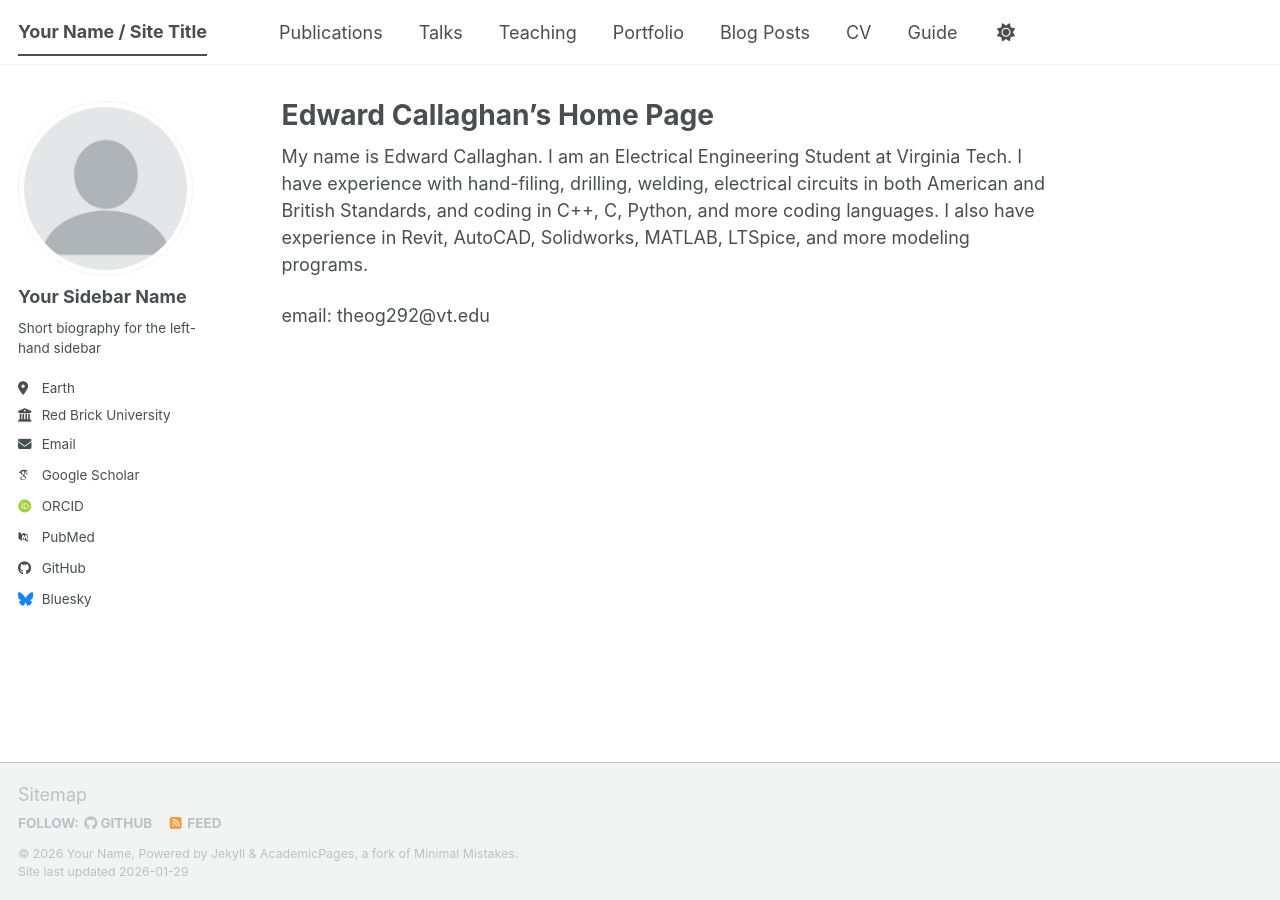
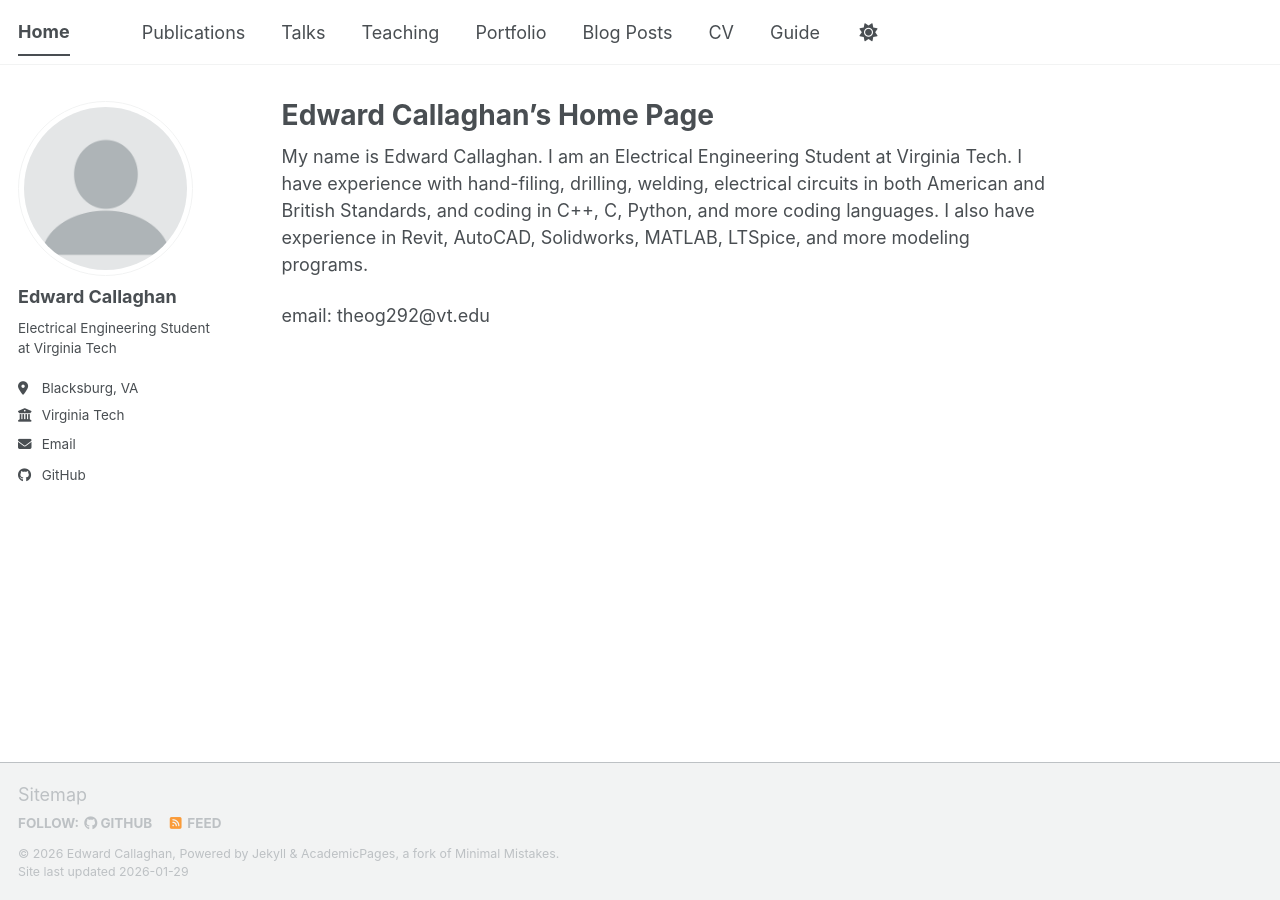
Before and after one commit to theog292/theog292.github.io, a Jekyll site: the page built from _pages/about.md, in a window 1280 px wide. Built offline with Jekyll 4.4.1, drawn with Linux system fonts in a browser that asks for light colours; some web fonts are replaced; a script bundle is joined from its source files by our own code; library files that are not in the unit come from our copies.

Commit message:
updated _config.yml

```diff
--- a/_config.yml
+++ b/_config.yml
@@ -9,14 +9,14 @@
 # Basic Site Settings
 locale                   : "en-US"
 site_theme               : "default" # The available themes options are "default", "air", "sunrise", "mint", "dirt" and "contrast"
-title                    : "Your Name / Site Title"
+title                    : "Home"
 title_separator          : "-"
-name                     : &name "Your Name"
-description              : &description "Your Name's academic portfolio"   # Update this with a general description of your site, this is the default if not overridden by a page
-url                      : https://academicpages.github.io # The base hostname & protocol for your site e.g. "https://[your GitHub username].github.io",
+name                     : &name "Edward Callaghan"
+description              : &description "Edward's academic portfolio"   # Update this with a general description of your site, this is the default if not overridden by a page
+url                      : https://theog292.github.io # The base hostname & protocol for your site e.g. "https://[your GitHub username].github.io",
                                                            # or if you already have some other page hosted on Github then use "https://[your GitHub username].github.io/[Your Repo Name]"
 baseurl                  : "" # the subpath of your site, e.g. "/blog"
-repository               : "academicpages/academicpages.github.io"
+repository               : "theog292/theog292.github.io"
 
 # Site Author - The following control what appear as part of the author content on the side bar.
 #               If a field is blank the icon and link will not appear, otherwise it will be shown.
@@ -24,24 +24,24 @@ repository               : "academicpages/academicpages.github.io"
 author:
   # Biographic information
   avatar           : "profile.png"
-  name             : "Your Sidebar Name"
+  name             : "Edward Callaghan"
   pronouns         : # example: "she/her"
-  bio              : "Short biography for the left-hand sidebar"
-  location         : "Earth"
-  employer         : "Red Brick University"
+  bio              : "Electrical Engineering Student at Virginia Tech"
+  location         : "Blacksburg, VA"
+  employer         : "Virginia Tech"
   uri              : # URL
-  email            : "none@example.org"
+  email            : "theog292@vt.edu"
 
   # Academic websites
   academia         : # URL
   arxiv            : # URL - Update with the correct link to your profile
-  googlescholar    : "https://scholar.google.com/citations?user=PS_CX0AAAAAJ"
+  googlescholar    : # URL
   inspire-hep      : # URL
   impactstory      : # URL
-  orcid            : "https://orcid.org/yourorcidurl"
+  orcid            : # URL
   semantic         : # URL
   ssrn             : # URL
-  pubmed           : "https://www.ncbi.nlm.nih.gov/pubmed/?term=john+snow"
+  pubmed           : # URL
   researchgate     : # URL
   scopus           : # URL
   zotero           : # URL
@@ -51,13 +51,13 @@ author:
   bitbucket        : # Username - Update with your username on the site
   codepen          : # Username
   dribbble         : # Username
-  github           : "academicpages"
+  github           : "theog292"
   kaggle           : # Username
   stackoverflow    : # User number or user number and name (i.e., use "1" or "1/jeff-atwood")
 
   # Social media
   artstation       : # Username
-  bluesky          : "bsky.app" # Replace this with you Bluesky username
+  bluesky          : # Username
   facebook         : # Username
   flickr           : # Username
   foursquare       : # Username
```
